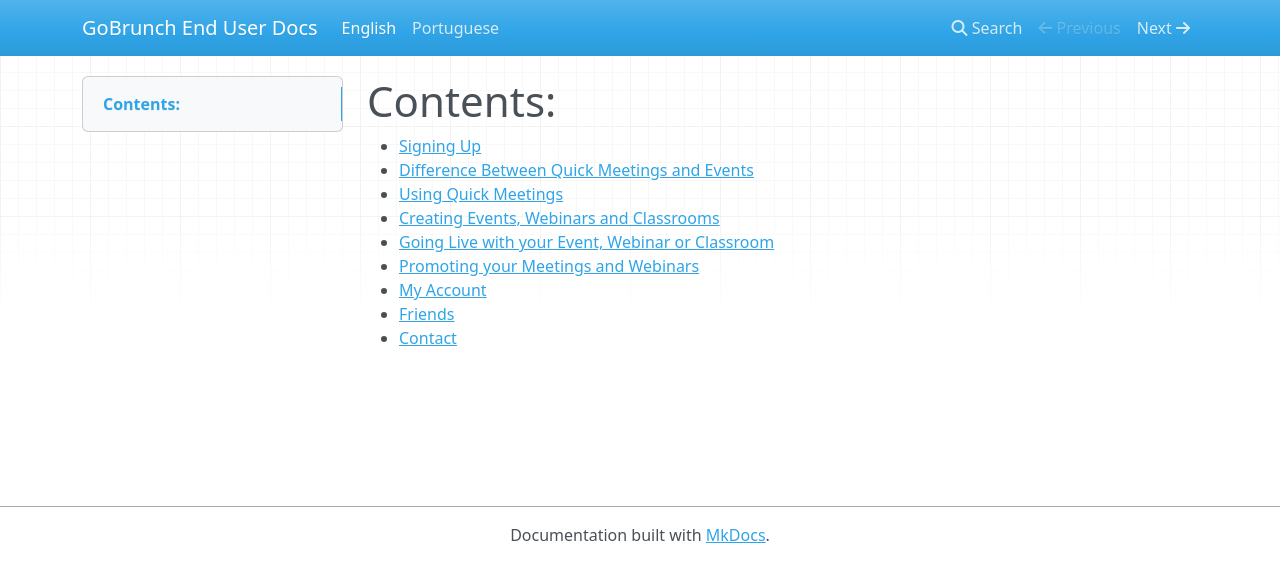
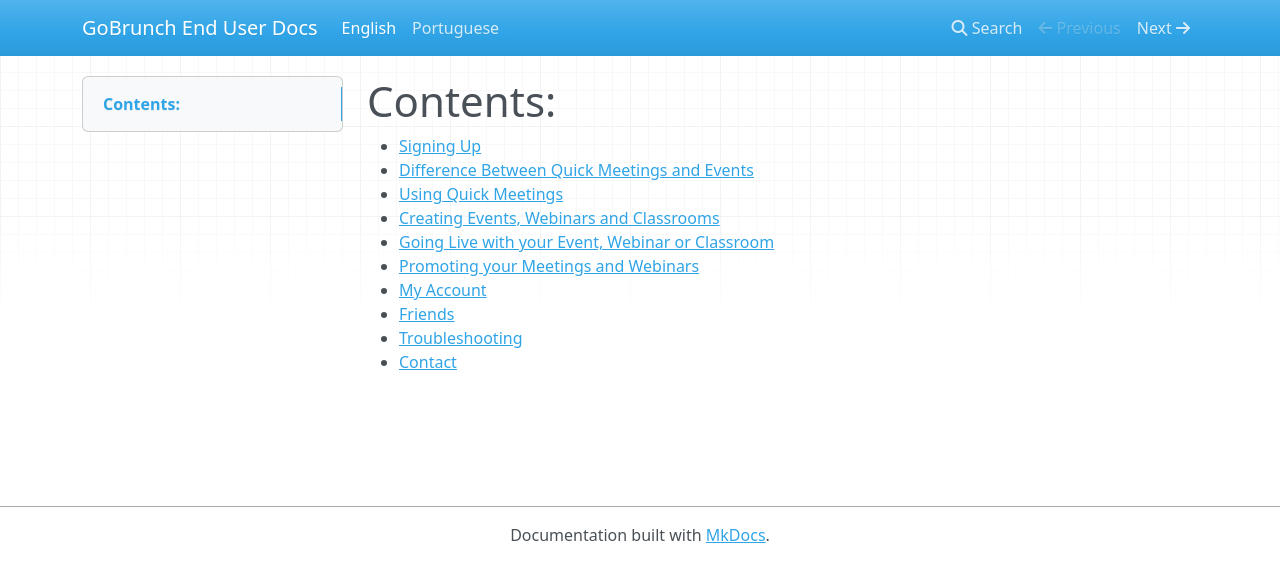
Before and after one commit to GoBrunch/gobrunch-user-docs, an MkDocs documentation site: the page built from docs/en/index.md, in a window 1280 px wide. Shown: the top 582 px of the page. Built offline with MkDocs 1.6.1, drawn with Linux system fonts in a browser that asks for light colours; nearby versions of some CDN libraries.

Commit message:
Update index.md

```diff
--- a/docs/en/index.md
+++ b/docs/en/index.md
@@ -8,4 +8,5 @@
 - [Promoting your Meetings and Webinars](promoting.md)
 - [My Account](myaccount.md)
 - [Friends](friends.md)
+- [Troubleshooting](troubleshooting.md)
 - [Contact](https://gobrunch.com/contact)
```
